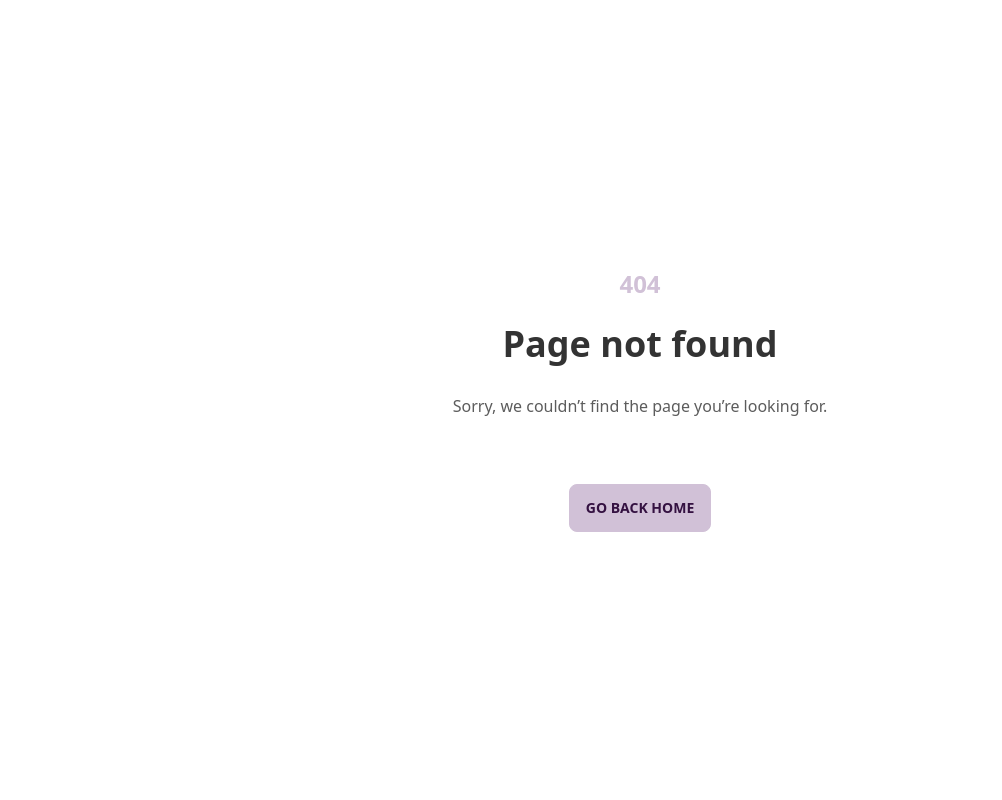
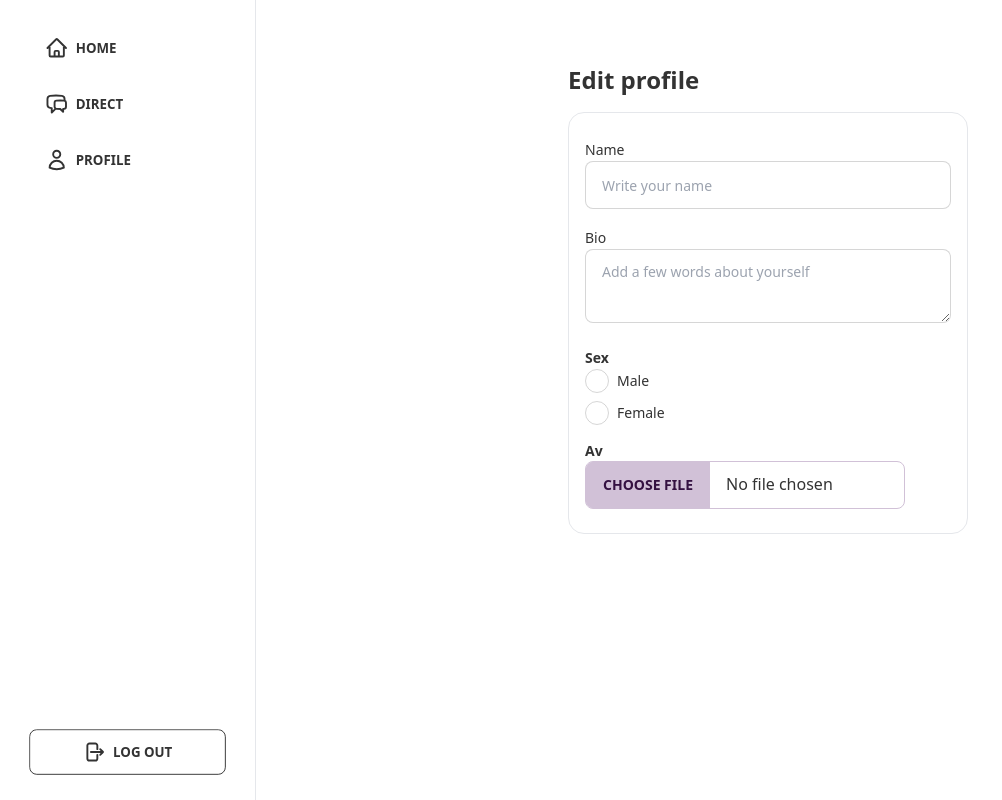
Before and after one commit to 0leonov/teender, a React (Vite) app: page /profile/edit in a window 1280 px wide. Before the commit this address had no page. Shown: the whole page, without its empty margins (0-1002 px from the left). Built offline with nearby package versions, Linux system fonts and the light colour scheme; sample sign-in values are in the browser's storage.

Commit message:
Edit prodile 1

```diff
--- a/src/App.jsx
+++ b/src/App.jsx
@@ -12,6 +12,7 @@ import NotFound from '@pages/NotFound'
 import Profile from '@pages/Profile'
 import Main from '@pages/Main'
 import Direct from '@pages/Direct'
+import ProfileEdit from '@pages/ProfileEdit'
 
 import { useFetchUser } from '@hooks/useFetchUser'
 
@@ -32,6 +33,7 @@ const App = () => {
         <Route element={<ProtectedRoute allowed={isAuthenticated} fallbackPath='/login' element={<MainRoot />} />}>
           <Route path='/' element={<Main />} />
           <Route path='/profile' element={<Profile />} />
+          <Route path='/profile/edit' element={<ProfileEdit />} />
           <Route path='/direct' element={<Direct />} />
         </Route>
 
--- a/src/pages/Login.jsx
+++ b/src/pages/Login.jsx
@@ -51,8 +51,6 @@ const Login = () => {
     },
   ]
 
-  const getInputs = () => inputProps.map(textInputField => <TextInput key={textInputField.name} {...textInputField} register={register} />)
-
   return (
     <main className='p-6 flex items-center justify-center gap-24'>
       <div className='max-w-[360px] hidden lg:flex'>
@@ -65,7 +63,10 @@ const Login = () => {
         {error && <ErrorAlert text={error} />}
 
         <FormContainer onSubmit={handleSubmit(handleCall)}>
-          {getInputs()}
+          {inputProps.map(textInputField => (
+            <TextInput key={textInputField.name} {...textInputField} register={register} />
+            ))}
+
           <PrimaryButton text='Log in' isLoading={!isLoaded} />
         </FormContainer>
 
--- a/src/pages/Profile.jsx
+++ b/src/pages/Profile.jsx
@@ -18,14 +18,16 @@ const Profile = () => {
   return (
     <main className='max-w-[640px] w-full mx-auto'>
       <header className='h-32 px-4 flex justify-between items-end box-content my-8 py-8 border-b'>
-        <div className='w-32 h-32 rounded-full border-2 border-base-content avatar'>{photo ? <Avatar src={photo} /> : <AvatarPlaceholder placeholder='A' className='text-4xl' />}</div>
+        <div className='w-32 h-32 rounded-full border-2 border-base-content avatar'>
+          {photo ? <Avatar src={photo} /> : <AvatarPlaceholder placeholder='A' className='text-4xl' />}
+        </div>
 
         <div className='flex gap-2'>
           <button className='btn btn-square btn-ghost'>
             <Settings className='w-6 h-6' />
           </button>
 
-          <Link to='/edit' className='btn btn-primary'>
+          <Link to='edit' className='btn btn-primary'>
             Edit profile
           </Link>
         </div>
--- /dev/null
+++ b/src/pages/ProfileEdit.jsx
@@ -0,0 +1,48 @@
+import FormContainer from '@components/auth/FormContainer'
+import AuthContainer from '@components/auth/AuthContainer'
+
+const ProfileEdit = () => {
+  return (
+    <main className='py-16 w-full grid justify-items-center'>
+      <AuthContainer className=''>
+        <h1 className='text-2xl font-bold font-bold'>Edit profile</h1>
+        <FormContainer>
+          <div>
+            <label htmlFor='name' className="label-text">Name</label>
+            <input id='name' type="text" className="input input-bordered w-full text-sm" placeholder='Write your name'/>
+          </div>
+
+          <div>
+            <label htmlFor='bio' className="label-text">Bio</label>
+            <textarea id='bio' className="textarea textarea-bordered w-full" placeholder='Add a few words about yourself' />
+           </div>
+
+           <div>
+            <span className='text-sm font-bold'>Sex</span>
+
+            <div className='flex flex-col gap-2'>
+              <div className='flex items-center gap-2'>
+                <input id='male' type="radio" name="sex" className="radio checked:bg-blue-400" />
+                <label htmlFor='male' className="label-text cursor-pointer">Male</label>
+              </div>
+
+              <div className='flex items-center gap-2'>
+                <input id='female' type="radio" name="sex" className="radio checked:bg-rose-400" />
+               <label htmlFor='female' className="label-text cursor-pointer">Female</label>
+              </div>
+            </div>
+          </div>
+
+          <div className="form-control w-full max-w-xs">
+              <label className="label-text font-bold">
+                Av
+              </label>
+              <input type="file" className="file-input file-input-primary file-input-bordered w-full max-w-xs" />
+            </div>
+        </FormContainer>
+       </AuthContainer>
+    </main>
+  )
+}
+
+export default ProfileEdit
```
